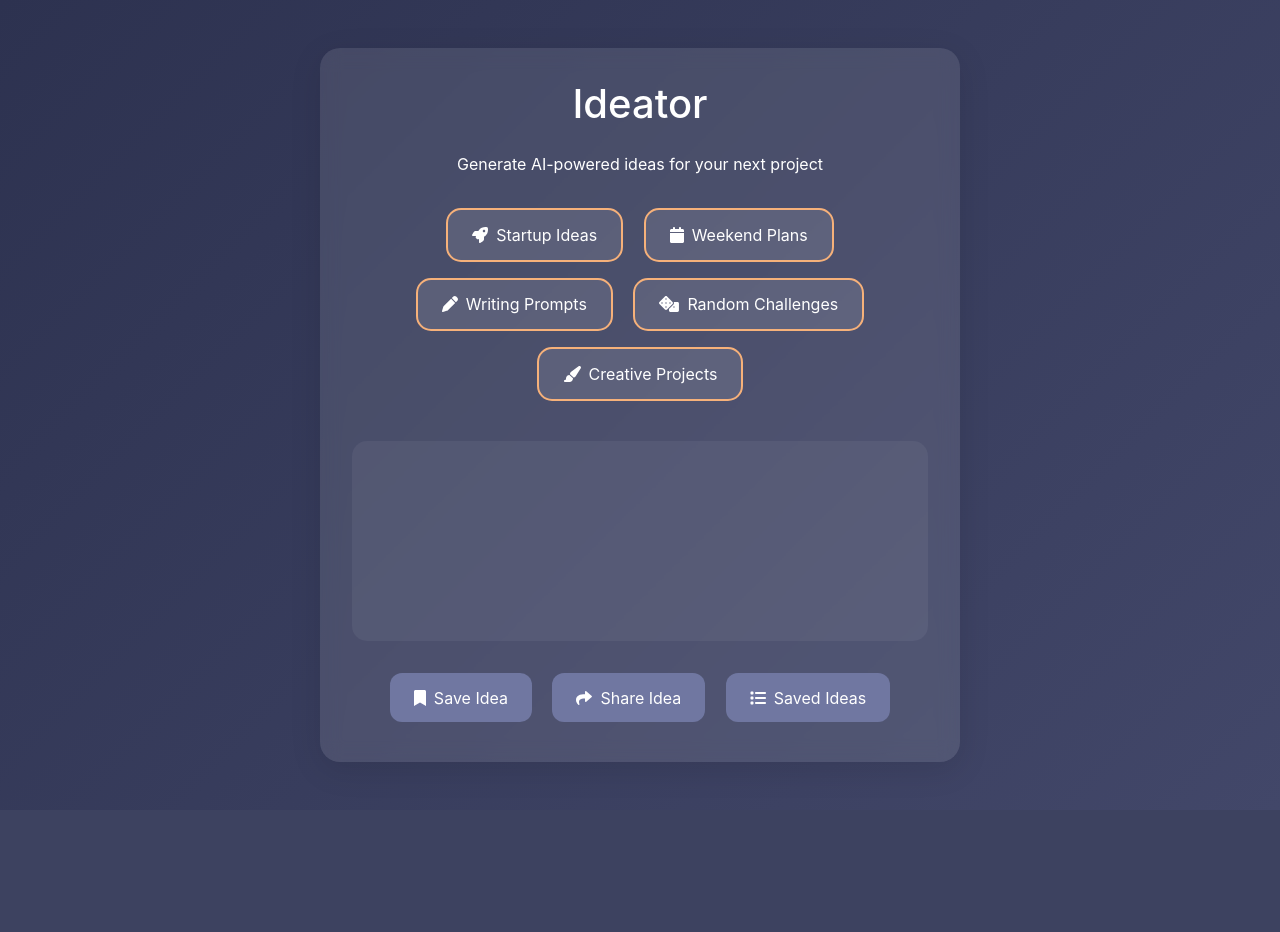
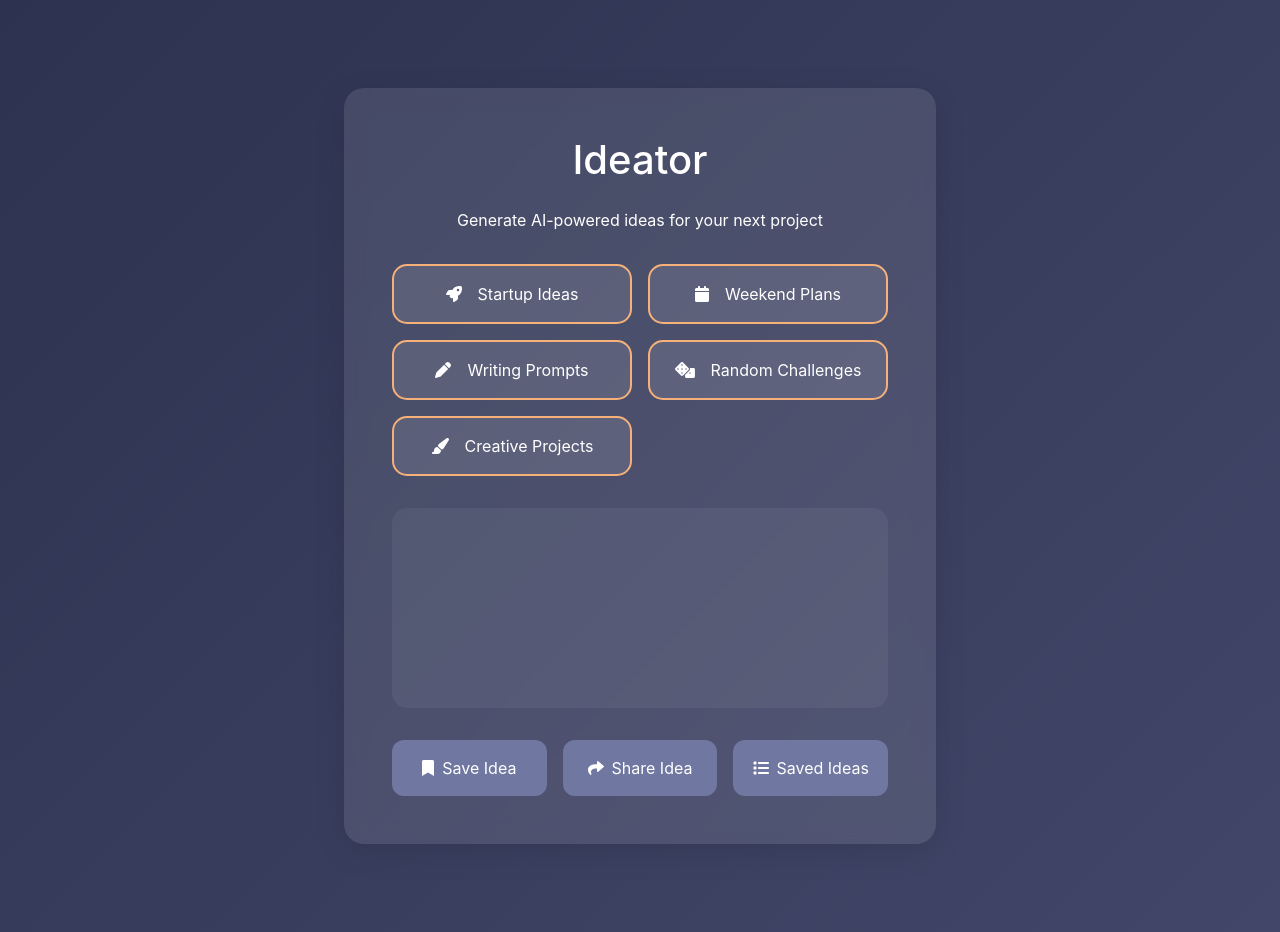
Before and after one commit to WisdomEhirim06/ideator, a Flask app: page / in a window 1280 px wide. Before the commit the page ends 762 px from the top, so only its background shows below. Run offline with Flask 3, Linux system fonts and the light colour scheme; some libraries are stand-ins or nearby versions.

Commit message:
Modified the css file for responsiveness

```diff
--- a/static/styles.css
+++ b/static/styles.css
@@ -8,15 +8,16 @@
 body {
     background: linear-gradient(135deg, var(--primary-color), var(--secondary-color));
     min-height: 100vh;
-    display: flex;
-    align-items: center;
-    justify-content: center;
     font-family: 'Inter', sans-serif;
     color: white;
+    margin: 0;
+    padding: 20px;
 }
 
 .container {
-    max-width: 100%;
+    max-width: 1200px;
+    margin: 0 auto;
+    padding: 20px;
 }
 
 .ideator-card {
@@ -26,11 +27,15 @@
     padding: 2rem;
     box-shadow: 0 8px 32px rgba(0, 0, 0, 0.1);
     transition: all 0.3s ease;
+    margin: 20px auto;
+    max-width: 800px;
 }
 
-.ideator-card:hover {
-    transform: translateY(-5px);
-    box-shadow: 0 12px 40px rgba(0, 0, 0, 0.2);
+.category-buttons {
+    display: grid;
+    grid-template-columns: repeat(auto-fit, minmax(250px, 1fr));
+    gap: 1rem;
+    margin: 2rem 0;
 }
 
 .category-btn {
@@ -38,11 +43,13 @@
     border: 2px solid var(--light-color);
     color: white;
     border-radius: 15px;
-    padding: 0.8rem 1.5rem;
-    margin: 0.5rem;
+    padding: 1rem;
+    width: 100%;
     transition: all 0.3s ease;
-    position: relative;
-    overflow: hidden;
+    display: flex;
+    align-items: center;
+    justify-content: center;
+    gap: 0.5rem;
 }
 
 .category-btn:hover {
@@ -57,20 +64,79 @@
     padding: 2rem;
     margin: 2rem 0;
     position: relative;
-    overflow: hidden;
 }
 
-.idea-text {
-    font-size: 1.2rem;
-    line-height: 1.6;
-    opacity: 0;
-    transform: translateY(20px);
-    transition: all 0.5s ease;
+.action-buttons {
+    display: grid;
+    grid-template-columns: repeat(auto-fit, minmax(150px, 1fr));
+    gap: 1rem;
+    margin-top: 2rem;
 }
 
-.idea-text.visible {
+.action-btn {
+    background: var(--accent-color);
+    color: white;
+    border: none;
+    border-radius: 12px;
+    padding: 1rem;
+    transition: all 0.3s ease;
+    width: 100%;
+}
+
+.saved-ideas {
+    position: fixed;
+    right: 0;
+    top: 0;
+    width: 100%;
+    height: 100vh;
+    background: var(--secondary-color);
+    padding: 2rem;
+    transform: translateX(100%);
+    transition: transform 0.3s ease;
+    overflow-y: auto;
+    z-index: 1000;
+}
+
+.saved-ideas.open {
+    transform: translateX(0);
+}
+
+.saved-idea-item {
+    background: rgba(255, 255, 255, 0.1);
+    padding: 1rem;
+    margin: 0.5rem 0;
+    border-radius: 10px;
+    font-size: 0.9rem;
+}
+
+.notification {
+    position: fixed;
+    bottom: 20px;
+    left: 50%;
+    transform: translateX(-50%) translateY(100px);
+    padding: 1rem 2rem;
+    background: var(--light-color);
+    border-radius: 10px;
+    opacity: 0;
+    transition: all 0.3s ease;
+    text-align: center;
+    z-index: 1001;
+}
+
+.notification.show {
+    transform: translateX(-50%) translateY(0);
     opacity: 1;
-    transform: translateY(0);
+}
+
+.close-saved {
+    position: absolute;
+    top: 1rem;
+    right: 1rem;
+    background: none;
+    border: none;
+    color: white;
+    font-size: 1.5rem;
+    cursor: pointer;
 }
 
 .loading-spinner {
@@ -88,73 +154,34 @@
 }
 
 @keyframes spin {
-    to { transform: translate(-50%, -50%) rotate(360deg); }
+    to {
+        transform: translate(-50%, -50%) rotate(360deg);
+    }
 }
 
-.action-btn {
-    background: var(--accent-color);
-    color: white;
-    border: none;
-    border-radius: 12px;
-    padding: 0.8rem 1.5rem;
-    margin: 0.5rem;
-    transition: all 0.3s ease;
+.idea-text {
+    font-size: 1.2rem;
+    line-height: 1.6;
+    opacity: 0;
+    transform: translateY(20px);
+    transition: all 0.5s ease;
 }
 
-.saved-ideas {
-    position: fixed;
-    right: -300px;
-    top: 0;
-    width: 300px;
-    height: 100vh;
-    background: var(--secondary-color);
-    padding: 2rem;
-    transition: right 0.3s ease;
-    overflow-y: auto;
+.idea-text.visible {
+    opacity: 1;
+    transform: translateY(0);
 }
 
-.saved-ideas.open {
-    right: 0;
-}
-
-.saved-idea-item {
-    background: rgba(255, 255, 255, 0.1);
-    padding: 1rem;
-    margin: 0.5rem 0;
-    border-radius: 10px;
-    font-size: 0.9rem;
-}
-
-.notification {
-    position: fixed;
-    bottom: 20px;
-    right: 20px;
-    padding: 1rem 2rem;
-    background: var(--light-color);
-    border-radius: 10px;
-    transform: translateY(100px);
-    opacity: 0;
-    transition: all 0.3s ease;
-}
-
-.notification.show {
-    transform: translateY(0);
-    opacity: 1;
-}
-
-@media (max-width: 768px) {
-    .category-btn {
-        width: 100%;
-        margin-bottom: 1rem;
+@media (min-width: 768px) {
+    .saved-ideas {
+        width: 350px;
     }
 
     .ideator-card {
-        padding: 1rem;
+        padding: 3rem;
     }
 
-    .saved-ideas {
-        width: 100%;
-        height: auto;
-        position: relative;
+    .category-buttons {
+        grid-template-columns: repeat(auto-fit, minmax(200px, 1fr));
     }
 }
```
